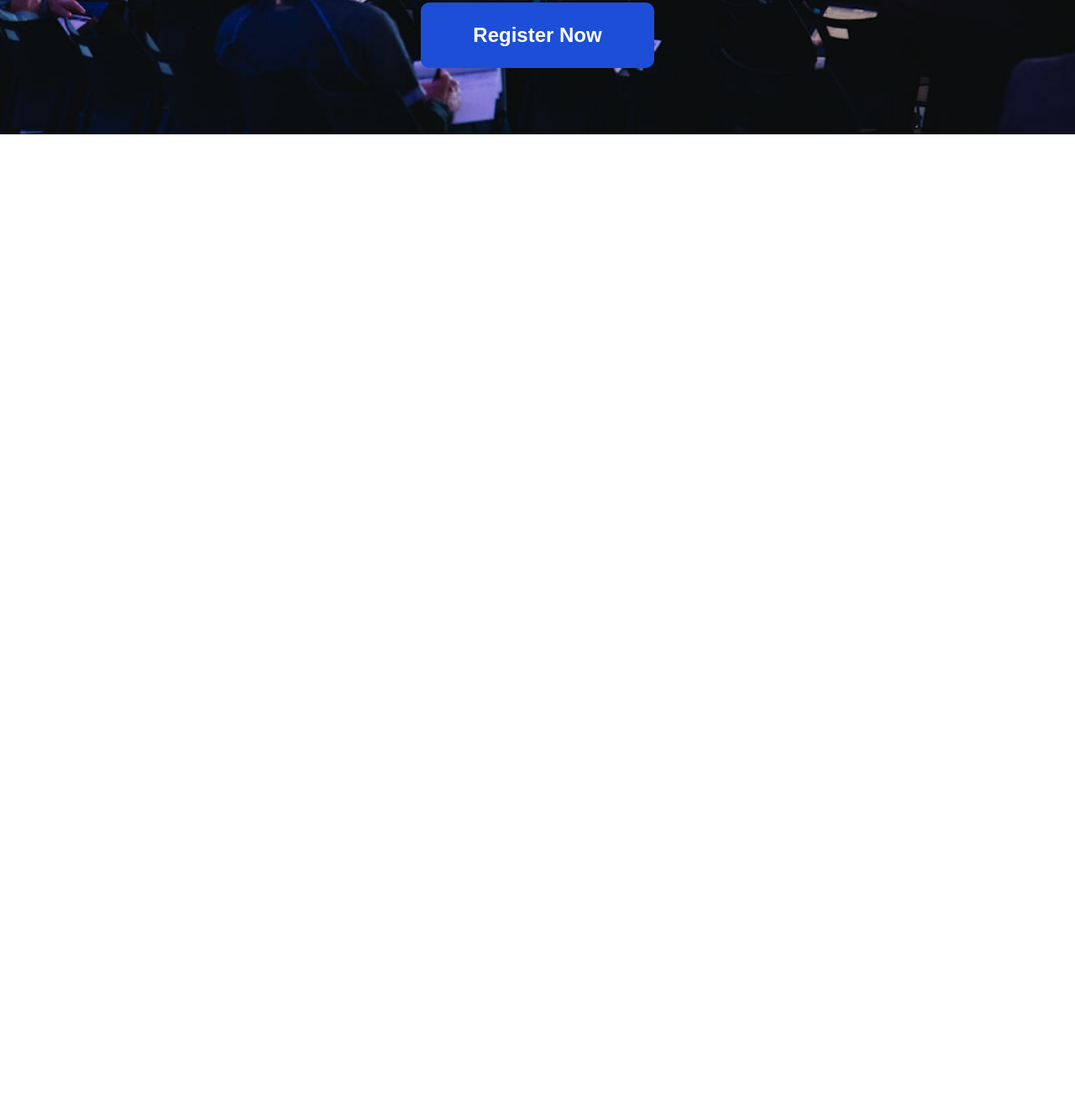
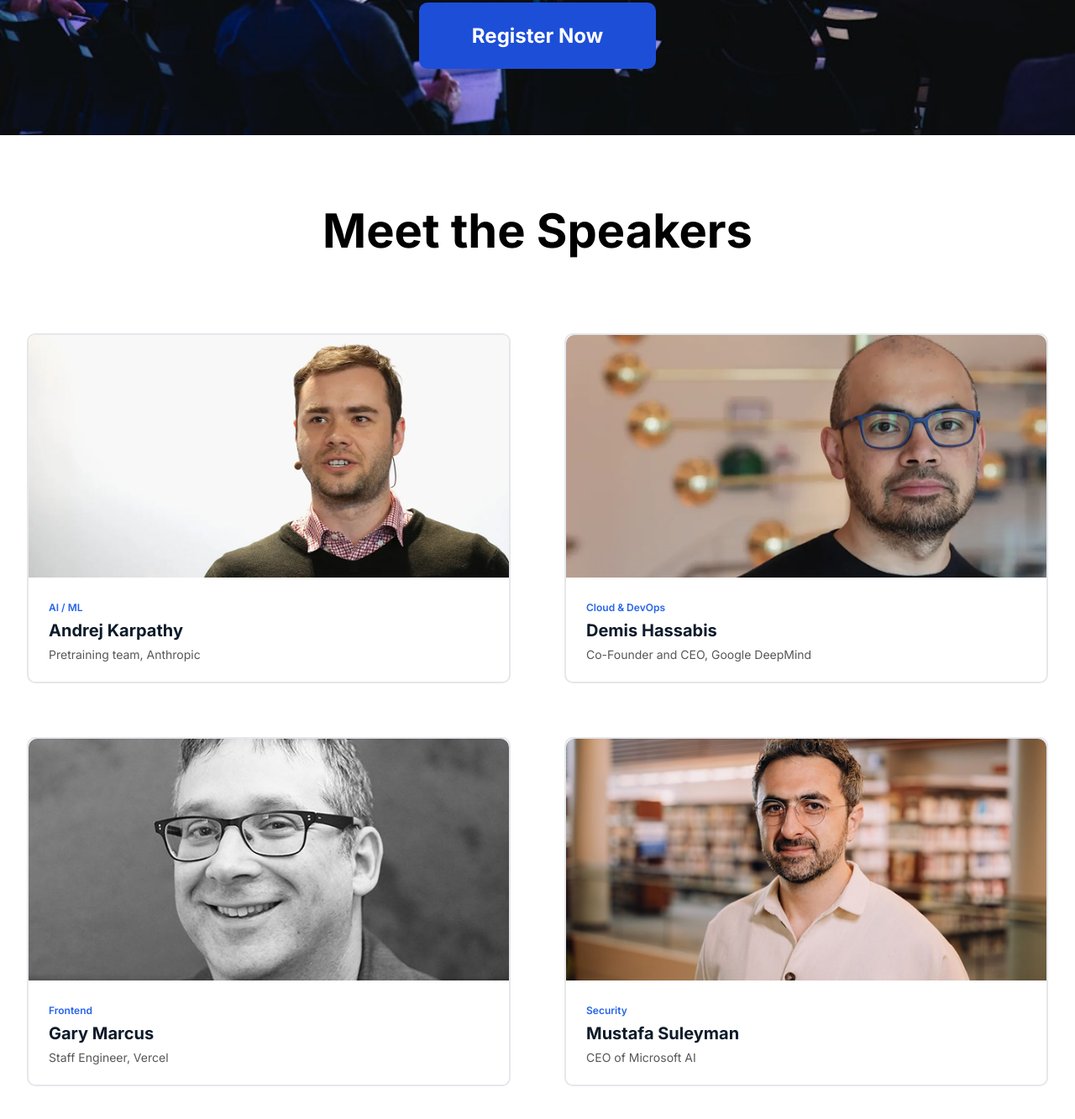
Before and after one commit to anikahadi/DEVCONF, a plain HTML site: page index.html in a window 1280 px wide. Shown: the part 697-2030 px from the top of the page at 84% size. Before the commit the page ends 857 px from the top, so only its background shows below. Drawn offline with nearby package versions, Linux system fonts and the light colour scheme; files whose address does not match are found by name.

Commit message:
Speakers Section

```diff
--- a/index.html
+++ b/index.html
@@ -41,18 +41,48 @@
     <!-- Navbar end -->
 
     <!-- Hero section start -->
-    <section id="banner">
-            <div class="container banner-content">
+    <section id="banner" >
+        <div class="container font-inter banner-content">
             <h1>Code. <em>Connect</em>. Create</h1>
             <p>Join 4,000+ engineers, founders, and builders at the premier developer</p>
             <p>conference of 2026. Three days of cutting-edge talks, hands-on workshops,</p>
             <p>and meaningful connections.</p>
             <button class="btn">Register Now</button>
         </div>
-            <!-- <div class="container banner-button">
-                <button class="btn">Register Now</button>
-            </div> -->
     </section>
+    <!-- Hero section End -->
+
+    <!-- Speakers Section Start-->
+    <section id="speakers" class="container font-inter">
+        <h2>Meet the Speakers</h2>
+        <div class="speaker-content">
+            <div class="speaker-card">
+                <img src="./assets/andrej.png" alt="andrej.png">
+                <h6>AI / ML</h6>
+                <h4>Andrej Karpathy</h4>
+                <p>Pretraining team, Anthropic</p>
+            </div>
+            <div class="speaker-card">
+                <img src="./assets/demis.png" alt="demis.png">
+                <h6>Cloud & DevOps</h6>
+                <h4>Demis Hassabis</h4>
+                <p>Co-Founder and CEO, Google DeepMind</p>
+            </div>
+            <div class="speaker-card">
+                <img src="./assets/gary.png" alt="gary.png">
+                <h6>Frontend</h6>
+                <h4>Gary Marcus</h4>
+                <p>Staff Engineer, Vercel</p>
+            </div>
+            <div class="speaker-card">
+                <img src="./assets/mustafa.png" alt="mustafa.png">
+                <h6>Security</h6>
+                <h4>Mustafa Suleyman</h4>
+                <p>CEO of Microsoft AI</p>
+            </div>
+        </div>
+    </section>
+    <!-- Speakers Section End-->
 
 </body>
 
--- a/style.css
+++ b/style.css
@@ -8,10 +8,16 @@
 
 /* common style */
 
+.font-inter{
+  font-family: "Inter", sans-serif;
+  font-optical-sizing: auto;
+}
+
 .btn{
     background-color: #1D4ED8;
     border: none;
     border-radius: 10px;
+    font-family: "Inter", sans-serif;
     font-weight: 700;
     color: #FFFFFF;
     cursor: pointer;
@@ -69,7 +75,6 @@
 }
 
 .banner-content{
-    font-family: "Inter", sans-serif;
     color: #FFFFFF;
 }
 .banner-content h1{
@@ -87,3 +92,57 @@
     padding: 25px 62.5px;
     margin-top: 278px;
 }
+
+/* Speakers Section */
+
+#speakers{
+    padding-top: 80px;
+    padding-bottom: 136px;
+}
+
+#speakers h2{
+    font-weight: 700;
+    font-size: 56px;
+    margin-bottom: 56px;
+}
+
+.speaker-content{
+    display: grid;
+    grid-template-columns: repeat(2, 1fr);
+}
+
+.speaker-card{
+    border: 2px solid #E5E7EB;
+    border-radius: 10px;
+    max-height: 460px;
+    max-width: 646px;
+    text-align: left;
+    margin: 32px;
+}
+
+.speaker-card img{
+    max-width: 100%;
+    border-top-left-radius: 10px;
+    border-top-right-radius: 10px;
+}
+
+.speaker-card h6{
+    font-weight: 600;
+    font-size: 12px;
+    color: #2563EB;
+    padding: 24px 0px 0px 24px;
+}
+
+.speaker-card h4{
+    font-weight: 700;
+    font-size: 20px;
+    color: #0D1B2A;
+    padding: 8px 0px 8px 24px;
+}
+
+.speaker-card p{
+    font-weight: 400;
+    font-size: 14px;
+    color: #575757;
+    padding: 0px 0px 24px 24px;
+}
```
Lines whose indentation alone changed are shown as unchanged.
